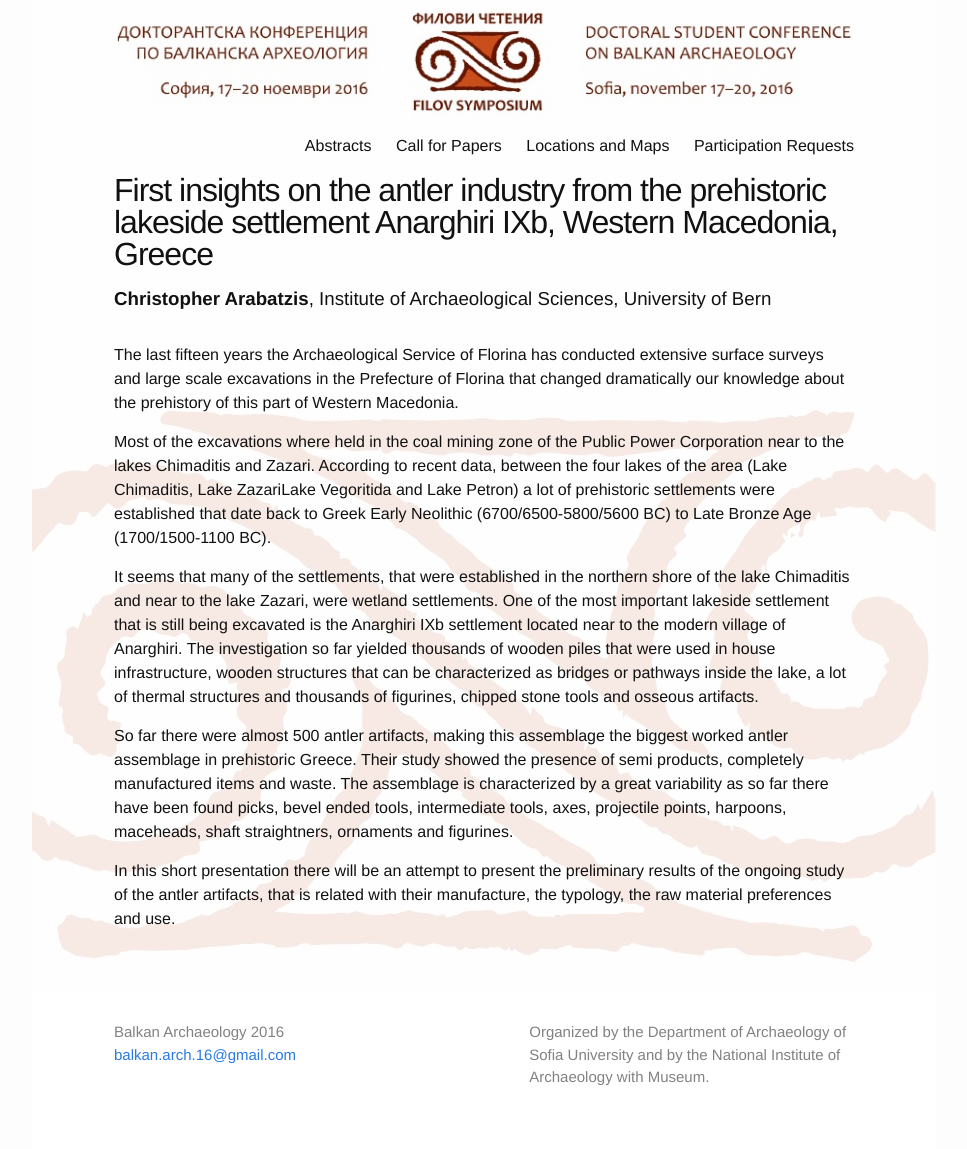
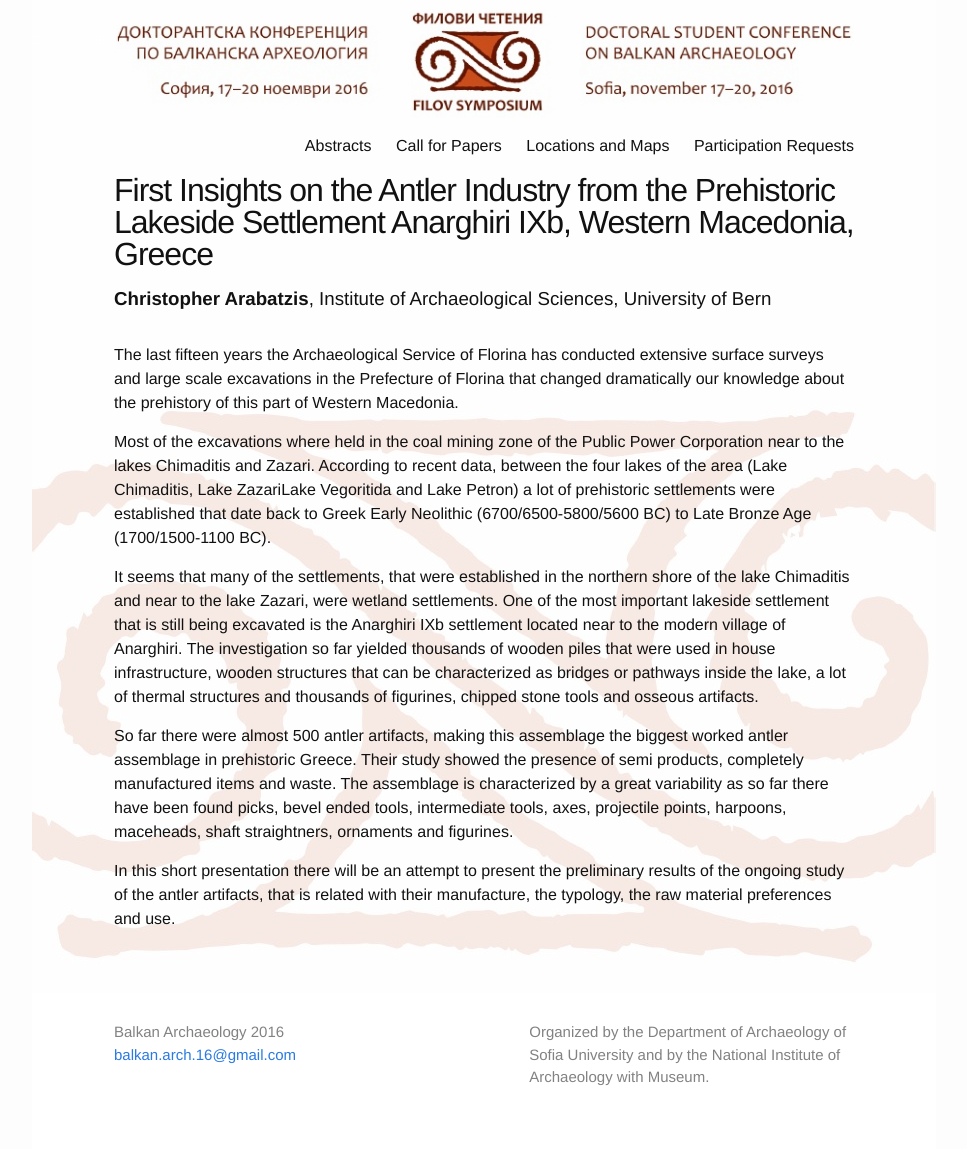
Before and after one commit to balkan-archaeology/balkan-archaeology.github.io, a Jekyll site: the page built from _abstracts/christopher-arabatzis.md, in a window 1280 px wide. Shown: the whole page, without its empty margins (156-1123 px from the left). Built offline with Jekyll 4.4.1, drawn with Linux system fonts in a browser that asks for light colours.

```diff
--- a/_abstracts/christopher-arabatzis.md
+++ b/_abstracts/christopher-arabatzis.md
@@ -1,8 +1,8 @@
 ---
 layout: abstract
 
-title: "First insights on the antler industry from the
-        prehistoric lakeside settlement Anarghiri IXb,
+title: "First Insights on the Antler Industry from the
+        Prehistoric Lakeside Settlement Anarghiri IXb,
         Western Macedonia, Greece"
 
 author: "Christopher Arabatzis"
```
